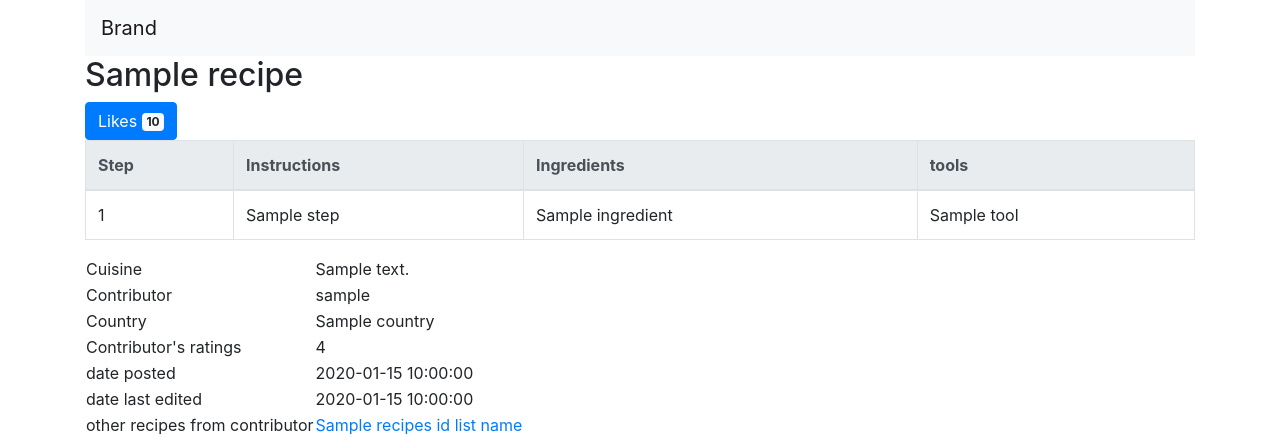
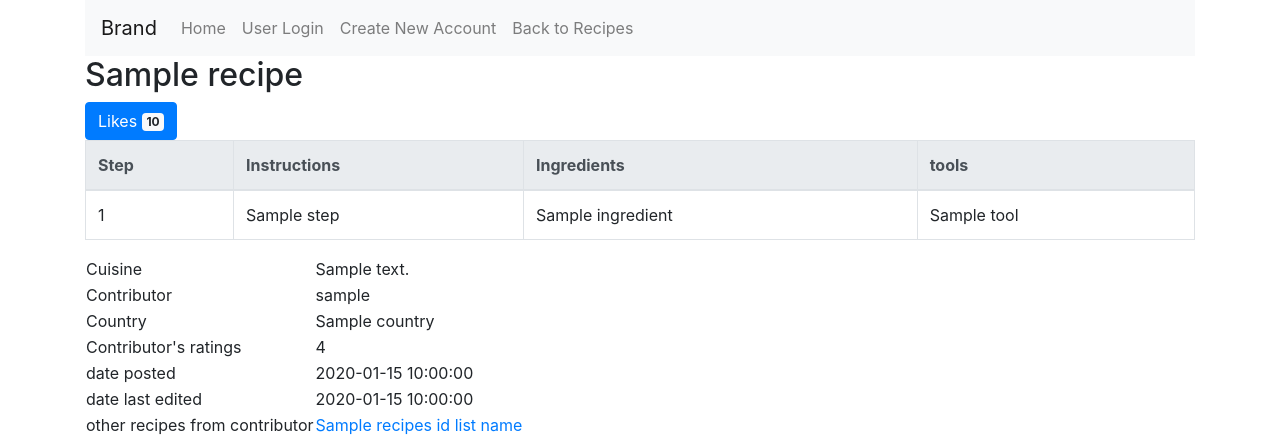
Before and after one commit to ksngo/Project3-recipes, a Flask app: template templates/public_recipe.html in a window 1280 px wide. Shown: the top 437 px of the page. Run offline with Flask 2, Linux system fonts and the light colour scheme; the template is opened without the code that fills it: most values are stand-ins (such as "Sample title", 1, 10 or a date in 2020); some libraries are stand-ins or nearby versions.

Commit message:
navbar for public solo recipe okay

```diff
--- a/templates/public_recipe.html
+++ b/templates/public_recipe.html
@@ -1,4 +1,28 @@
 {% extends 'template_layout.html' %}
+
+{%block nav %}
+
+<button class="navbar-toggler" type="button" data-toggle="collapse" data-target="#navbarNav" aria-controls="navbarNav" aria-expanded="false" aria-label="Toggle navigation">
+    <span class="navbar-toggler-icon"></span>
+</button>
+<div class="collapse navbar-collapse" id="navbarNav">
+    <ul class="navbar-nav">
+        <li class="nav-item">
+        <a class="nav-link" href="{{url_for("index")}}">Home </a>
+        </li>
+        <li class="nav-item">
+        <a class="nav-link" href="{{url_for("login")}}">User Login</a>
+        </li>
+        <li class="nav-item">
+        <a class="nav-link" href="{{url_for("create_account")}}">Create New Account</a>
+        </li>
+        <li class="nav-item">
+        <a class="nav-link" href="{{url_for("recipes")}}">Back to Recipes</a>
+        </li>
+    </ul>
+</div>
+
+{% endblock %}
 
 {% block content %}
 
```
